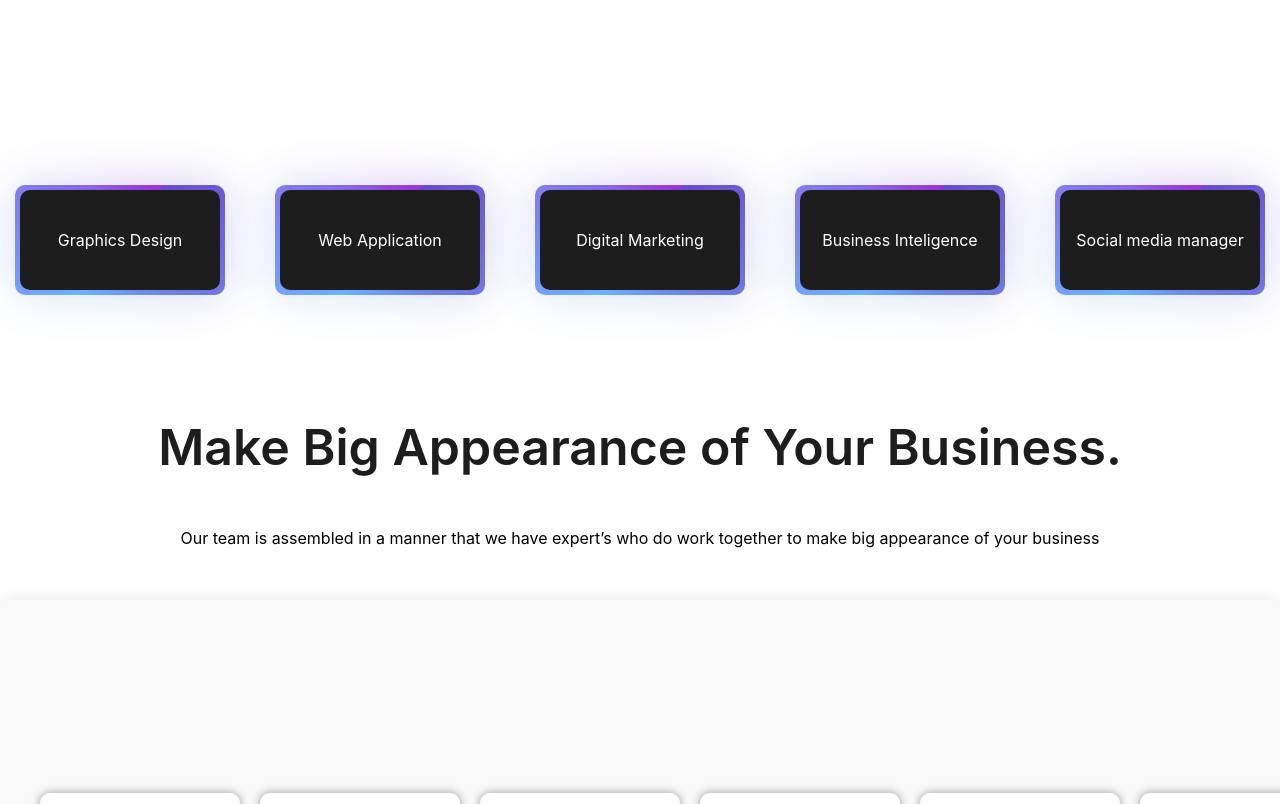
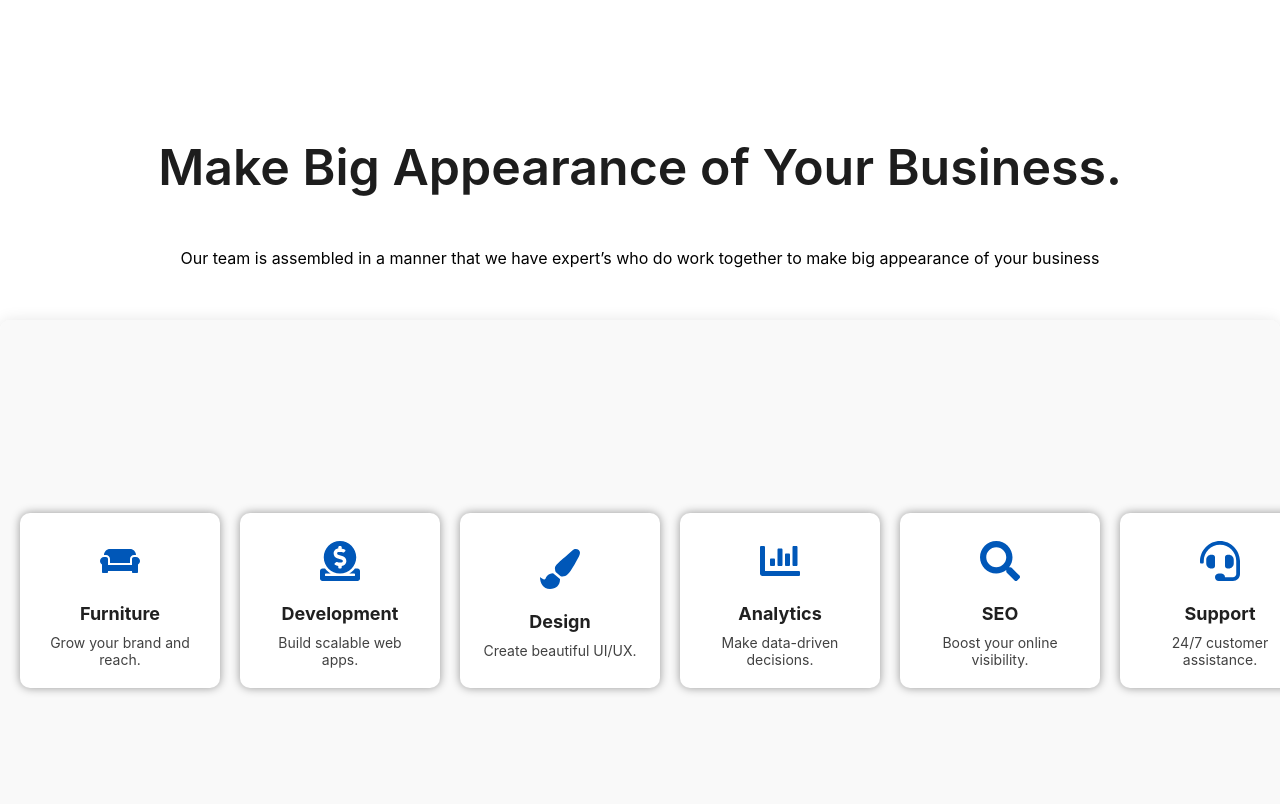
Before and after one commit to shanky2113/moto, a React (Create React App) app: page / in a window 1280 px wide. Shown: the part 1200-2004 px from the top of the page. Built offline with nearby package versions, Linux system fonts and the light colour scheme.

Commit message:
Update changes

```diff
--- a/package.json
+++ b/package.json
@@ -12,9 +12,9 @@
     "@testing-library/jest-dom": "^6.6.3",
     "@testing-library/react": "^16.3.0",
     "@testing-library/user-event": "^13.5.0",
-    "bootstrap": "^5.3.5",
+    "bootstrap": "^5.3.6",
     "react": "^19.1.0",
-    "react-bootstrap": "^2.10.9",
+    "react-bootstrap": "^2.10.10",
     "react-dom": "^19.1.0",
     "react-icons": "^5.5.0",
     "react-router-dom": "^7.5.0",
--- a/public/index.html
+++ b/public/index.html
@@ -30,10 +30,12 @@
 
 
     <title>React App</title>
+
   </head>
   <body>
     <noscript>You need to enable JavaScript to run this app.</noscript>
     <div id="root"></div>
+
     <!--
       This HTML file is a template.
       If you open it directly in the browser, you will see an empty page.
--- /dev/null
+++ b/src/Components/About.css
@@ -0,0 +1,5 @@
+.set-col{
+   background-color: yellow;
+
+
+}
--- a/src/Components/About.jsx
+++ b/src/Components/About.jsx
@@ -1,10 +1,40 @@
 import React from 'react'
+import '../Components/About.css';
 
 function About() {
   return (
-    <div>
+   <>
+   <div className='row set-col col333'>
+    <div className='col-sm-2 col333'>
+<p> hello</p>
+    </div>
+    <div className='col-sm-2 col333'>
+<p> hello</p>
 
     </div>
+    <div className='col-sm-2 col333'>
+<p> hello</p>
+    </div>
+        <div className='col-sm-2 col333'>
+<p> hello</p>
+    </div>
+    <div className='col-sm-2 col333'>
+<p> hello</p>
+    </div>
+    <div className='col-sm-2 col333'>
+<p> hello</p>
+    </div>
+
+   </div>
+   <div className='row'>
+     <div className='col-6'>
+<h1>hhhhhhh</h1>
+     </div>
+     <div className='col-6'>
+<h1>hhhhhhh</h1>
+     </div>
+   </div>
+   </>
   )
 }
 
--- a/src/Components/Home.css
+++ b/src/Components/Home.css
@@ -53,32 +53,6 @@
   margin-right: 10px;
 }
 
-
-
-
-.animated {
-    display: flex;
-    justify-content: center;
-    align-items: center;
-    gap: 20px; /* spacing between boxes */
-    height: 30vh;
-  }
-
-  .bx{
-    margin: auto;
-    padding: 1em;
-    height: 100px;
-    width: 200px;
-    background: #1d1d1d;
-    text-align: center;
-    border-radius: 10px;
-    position: relative;
-    color: #ffffff;
-    justify-content: center;
-    align-items: center;
-    display:flex;
-
-  }
 
   .section-wrapper {
     display: flex;
@@ -185,16 +159,6 @@
 
 
   @media (max-width: 768px) {
-  .animated {
-    flex-direction: column;
-    align-items: center;
-    gap: 20px;
-  }
-
-  .bx {
-    width: 90%; /* fill most of the screen */
-    height: 180px; /* slightly shorter height */
-  }
 
   .section1 {
     height: auto; /* let it adjust based on content */
--- a/src/Components/Home.jsx
+++ b/src/Components/Home.jsx
@@ -23,14 +23,6 @@ function Home() {
              <Service />
         </div>
 
-
-<div className="animated">
-      <div className="bx">Graphics Design</div>
-      <div className="bx">Web Application</div>
-      <div className="bx">Digital Marketing</div>
-      <div className="bx">Business Inteligence</div>
-      <div className="bx">Social media manager</div>
-    </div>
     <div className="section2">
       <h2>Make Big Appearance of Your Business.</h2>
       <p>Our team is assembled in a manner that we have expert’s who do work together to make big appearance of your business</p>
--- a/src/Components/Slider.css
+++ b/src/Components/Slider.css
@@ -2,7 +2,7 @@
 .slider-wrapper {
     max-width: 100%;
     margin: auto;
-    padding: 20px;
+
   }
 
   .slider-container {
@@ -11,7 +11,7 @@
     align-items: center;
     justify-content: space-between;
     background: #f9f9f9;
-    padding: 40px;
+    /* padding: 40px; */
     border-radius: 10px;
     box-shadow: 0 0 15px rgba(0, 0, 0, 0.1);
     position: relative;
@@ -28,7 +28,7 @@
   .slider-left h2 {
     margin-bottom: 10px;
     font-size: 40px;
-    color:#0052aa;
+    color:#1d1d1d;
     text-align: left;
 
 
@@ -110,9 +110,8 @@
   /* Responsive styles */
 @media (max-width: 768px) {
     .slider-container {
-      flex-direction: column;
+      flex-direction: column-reverse;
       height: auto;
-      padding: 20px;
     }
 
     .slider-left {
@@ -123,6 +122,7 @@
 
     .slider-left h2 {
       font-size: 28px;
+      text-align: center;
     }
 
     .slider-left p {
--- a/src/index.js
+++ b/src/index.js
@@ -3,6 +3,7 @@ import ReactDOM from 'react-dom/client';
 import './index.css';
 import App from './App';
 import reportWebVitals from './reportWebVitals';
+
 
 
 const root = ReactDOM.createRoot(document.getElementById('root'));
```
Also changed, not shown: 1 other file (tests, documents, lock files or other folders).
